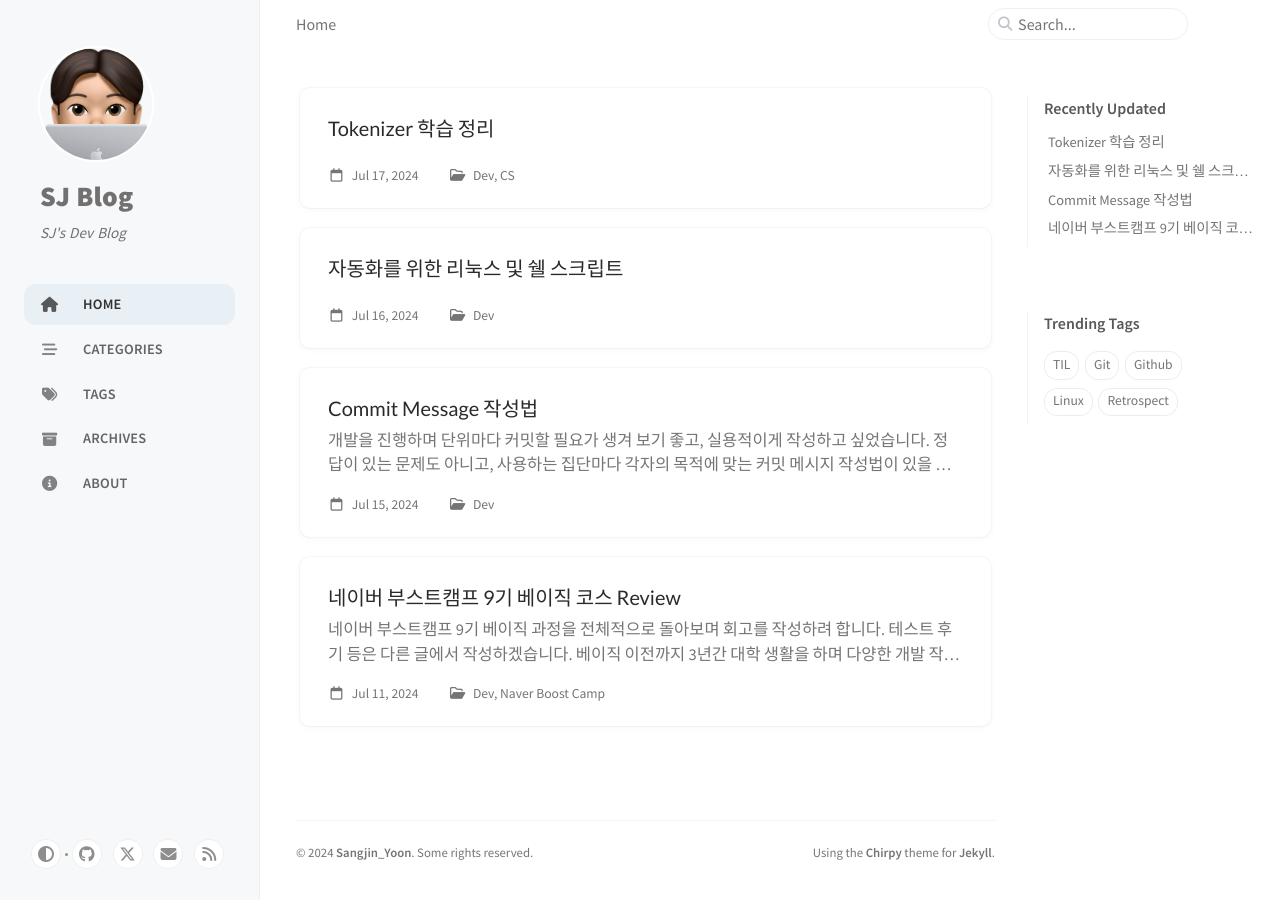
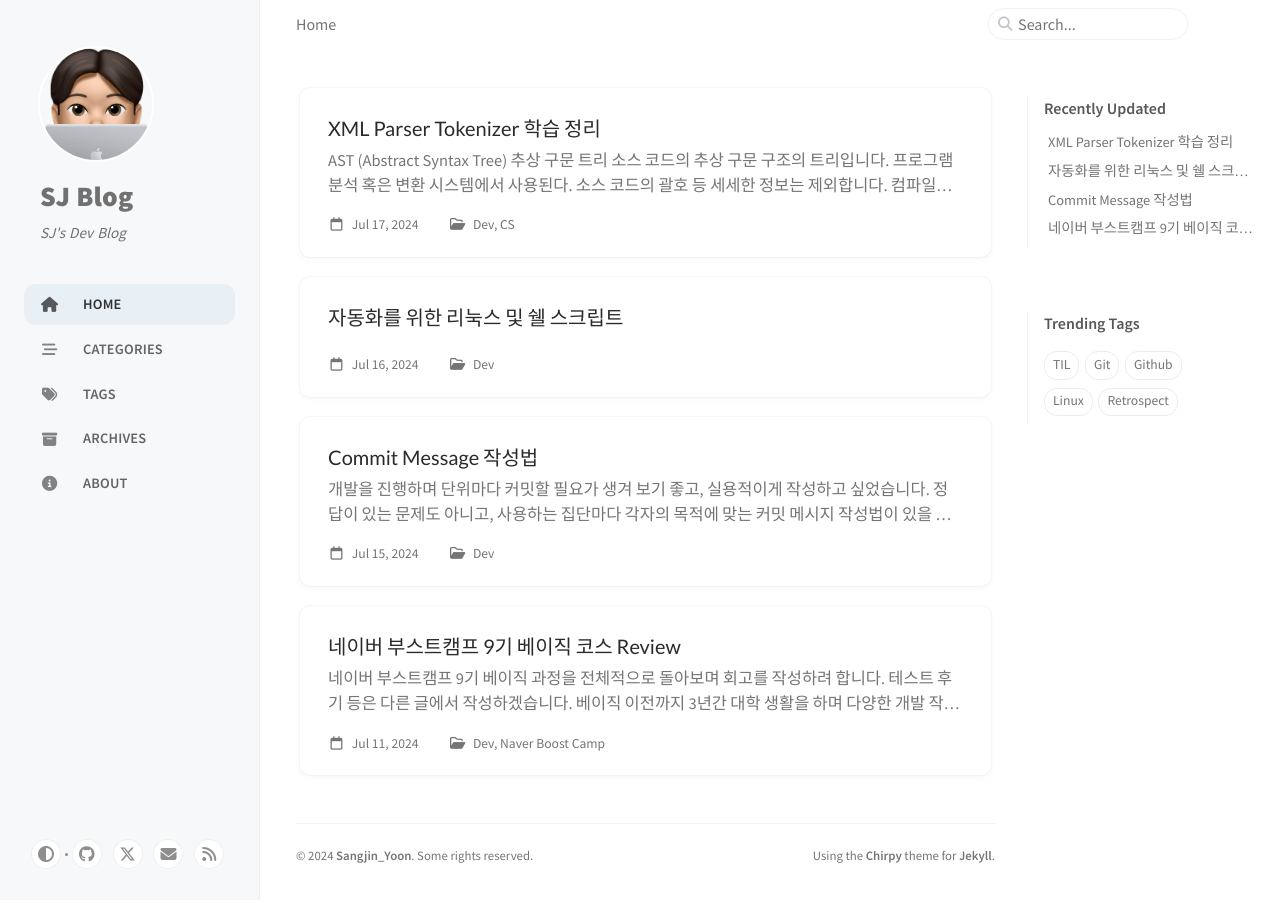
Before and after one commit to sjy2335/sjy2335.github.io, a Jekyll site: the page built from index.html, in a window 1280 px wide. Built offline with Jekyll 4.4.1, drawn with Linux system fonts in a browser that asks for light colours; cached includes are drawn as plain includes; some of the changed lines change nothing that is shown.

Commit message:
docs: edit post 250717

`````diff
--- a/_posts/2024-07-17-XML-Parser.md
+++ b/_posts/2024-07-17-XML-Parser.md
@@ -1,6 +1,91 @@
 ---
-title: Tokenizer 학습 정리
+title: XML Parser Tokenizer 학습 정리
 date: 2024-07-17 00:00:00 +09:00
 categories: [Dev, CS]
 tags: [TIL]
 ---
+
+### AST (Abstract Syntax Tree) 추상 구문 트리
+
+- 소스 코드의 추상 구문 구조의 트리입니다.
+
+  - 프로그램 분석 혹은 변환 시스템에서 사용된다.
+  - 소스 코드의 괄호 등 세세한 정보는 제외합니다.
+
+- 컴파일러 이론과 관련이 있습니다.
+
+  - 컴파일러의 첫 단계 구문분석은 tokenizer, lexer, parser의 과정을 포함합니다.
+  - tokenizer: 토큰 쪼갬
+  - lexer: 쪼갠 토큰에 의미 부여
+  - parser: 구조적으로 나타냄
+  - 각각 위와 같은 역할을 합니다.
+
+- 단계적으로 세개 과정의 결과를 살펴보면
+- tokenizer
+  ```
+  [ "1", "[2,[3]]", "['he', 'is', 'tall']"]
+  ```
+- lexer
+  ````[
+  {type: 'number', value:"1" },
+  {type: 'array', value: "[2, [3]]"},
+  {type: 'array', value: "['he', 'is', 'tall']"},
+  ]```
+  ````
+- parser
+
+  ```{
+  type: 'array',
+  child: [
+  {type: 'number', value:'1', child:[] },
+  {type: 'array',
+  child: [
+  { type: 'number', value: '2', child:[] },
+  { type: 'array',
+  child:[ {type:'number', value:'3', child:[]}
+  ]
+  }]
+  },
+  {type: 'array',
+  child:[
+  { type: 'string', value: 'he', child:[] },
+  { type: 'string', value: 'is', child:[] },
+  { type: 'string', value: 'tall', child:[] },
+  ]
+  }]
+  }
+  ```
+
+- 최종적으로 출력된 결과가 AST 형태입니다. 이를 토대로 이후에 compiler가 다음 작업을 수행합니다.
+
+- 다시 한번 말하자면 순서대로
+  - tokenizer -> lexer -> parser
+  - 토큰화 → 토큰의 어휘 분석해 의미 부여 → 문법을 체크하며 구조적으로 나타냄
+- 일반적인 토큰 종류는 다음과 같습니다.
+
+  | 토큰이름   | 샘플                      |
+  | ---------- | ------------------------- |
+  | identifier | HTML, BODY                |
+  | separator  | <, >, [, ], ,             |
+  | operator   | +, <, =                   |
+  | literal    | true, NULL, 3.14, "hello" |
+  | comment    | <!코멘트는 무시>          |
+
+- 다양한 활용 예시가 있습니다.
+  - tokenizer와 lexer를 한번에 처리하는 방식도 자주 사용됩니다.
+  - 상황에 따라 적절한 토큰화를 사용해야 합니다.
+
+### DOM
+
+- Document Object Model (문서 객체 모델)
+- 웹페이지의 태그들을 JS가 활용할 수 있는 객체로 만들엊두며, 트리 구조를 띈다.
+
+
+### 태그를 찾는 정규 표현식 Regex
+- `/<[^>]+>|[^<]+/g` - XML 태그나 텍스트 내용을 찾습니다.
+    - `<`: 문자 '<'로 시작
+    - `[^>]+`: '>'를 제외한 모든 문자가 1회 이상 반복
+    - `>`: 문자 '>'로 끝남
+    - `|`: 또는
+    - `[^<]+`: '<'를 제외한 모든 문자가 1회 이상 반복
+    - `/g`: 전역 검색 (모든 일치 항목 찾기)
`````
